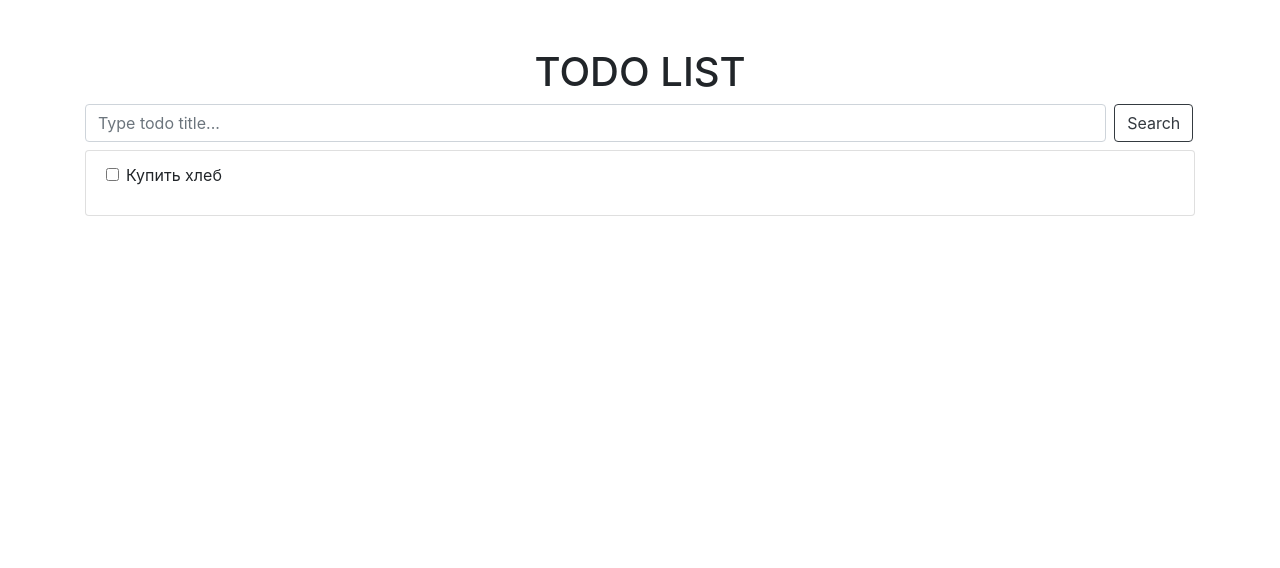
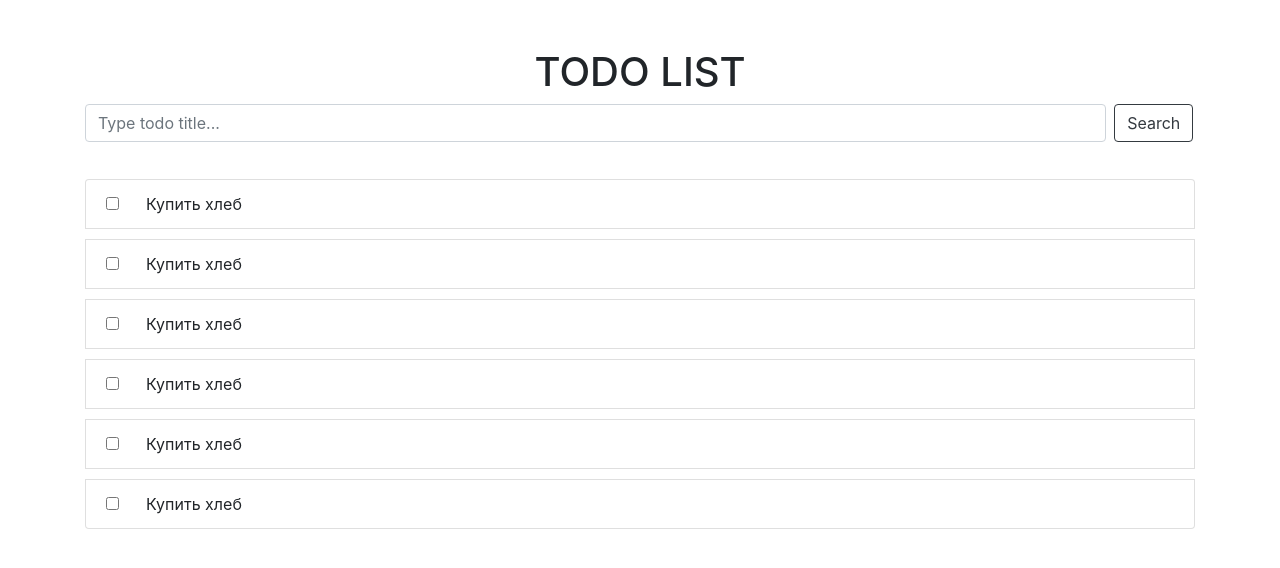
Before and after one commit to Hannasezen/nuxt-todo_08_source, a Nuxt app: page / in a window 1280 px wide. Shown: the top 568 px of the page. Built offline with nearby package versions, Linux system fonts and the light colour scheme.

Commit message:
todo item

```diff
--- /dev/null
+++ b/components/TodoItem.vue
@@ -0,0 +1,31 @@
+<template>
+  <li class="list-group-item">
+    <form>
+      <div class="form-group form-check">
+        <input type="checkbox" class="form-check-input" id="done">
+        <label class="form-check-label" for="done">Купить хлеб</label>
+      </div>
+      <!--<button type="submit" class="btn btn-primary">Submit</button>-->
+    </form>
+  </li>
+</template>
+
+<script>
+  export default {
+    name: "TodoItem"
+  }
+</script>
+
+<style scoped>
+  .list-group-item {
+    margin-top: 5px;
+    margin-bottom: 5px;
+  }
+  .form-group {
+    margin-bottom: 0;
+  }
+  .form-check-label {
+    margin-bottom: 0;
+    margin-left: 20px;
+  }
+</style>
--- a/components/TodoList.vue
+++ b/components/TodoList.vue
@@ -1,23 +1,18 @@
 <template>
-  <ul class="list-group">
-    <li class="list-group-item">
-      <form>
-        <div class="form-group form-check">
-          <input type="checkbox" class="form-check-input" id="done">
-          <label class="form-check-label" for="done">Купить хлеб</label>
-        </div>
-        <!--<button type="submit" class="btn btn-primary">Submit</button>-->
-      </form>
-    </li>
+  <ul class="list-group mt-4">
+    <TodoItem/>
+    <TodoItem/>
+    <TodoItem/>
+    <TodoItem/>
+    <TodoItem/>
+    <TodoItem/>
   </ul>
 </template>
 
 <script>
-    export default {
-        name: "TodoList"
-    }
+  import TodoItem from "./TodoItem";
+  export default {
+    name: "TodoList",
+    components: { TodoItem }
+  }
 </script>
-
-<style scoped>
-
-</style>
```
